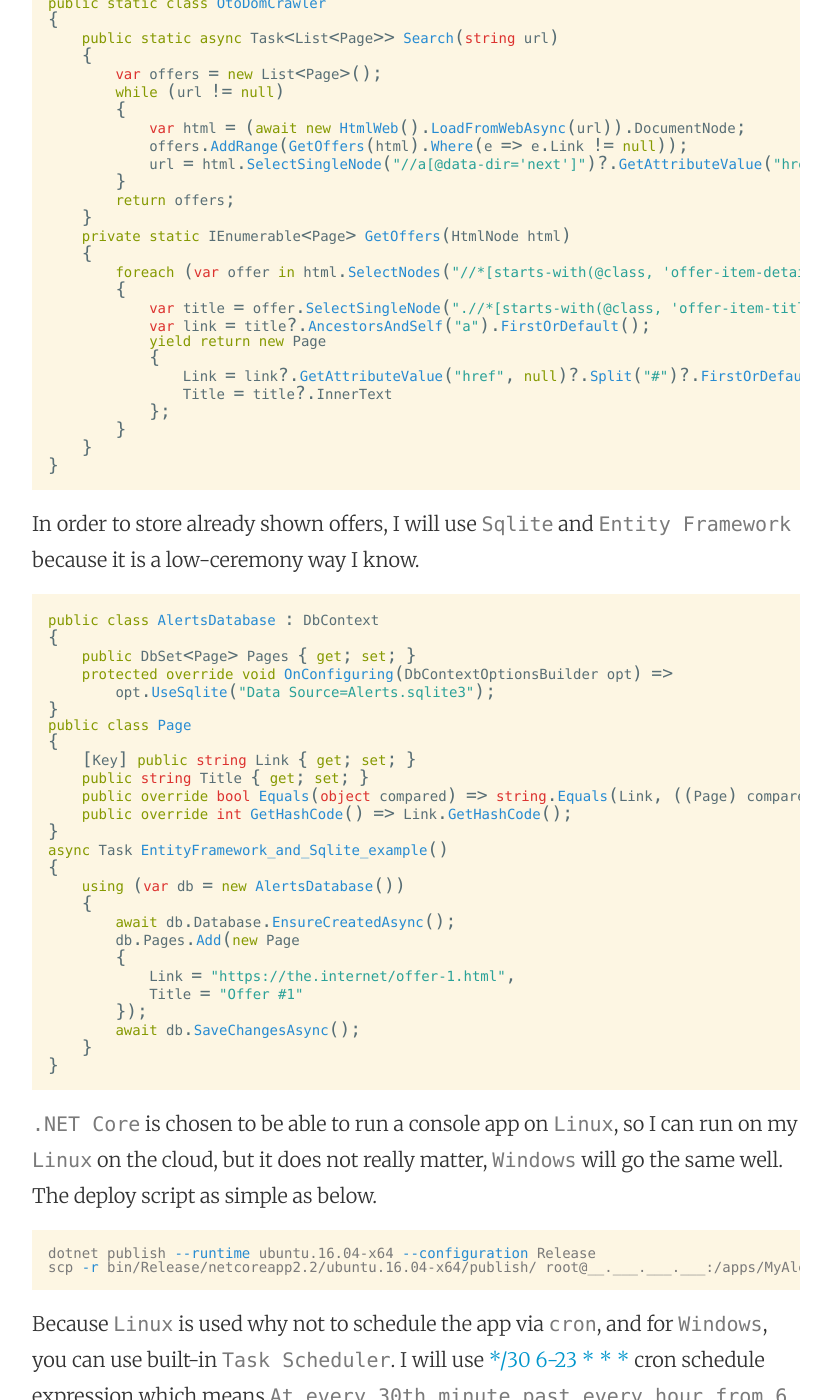
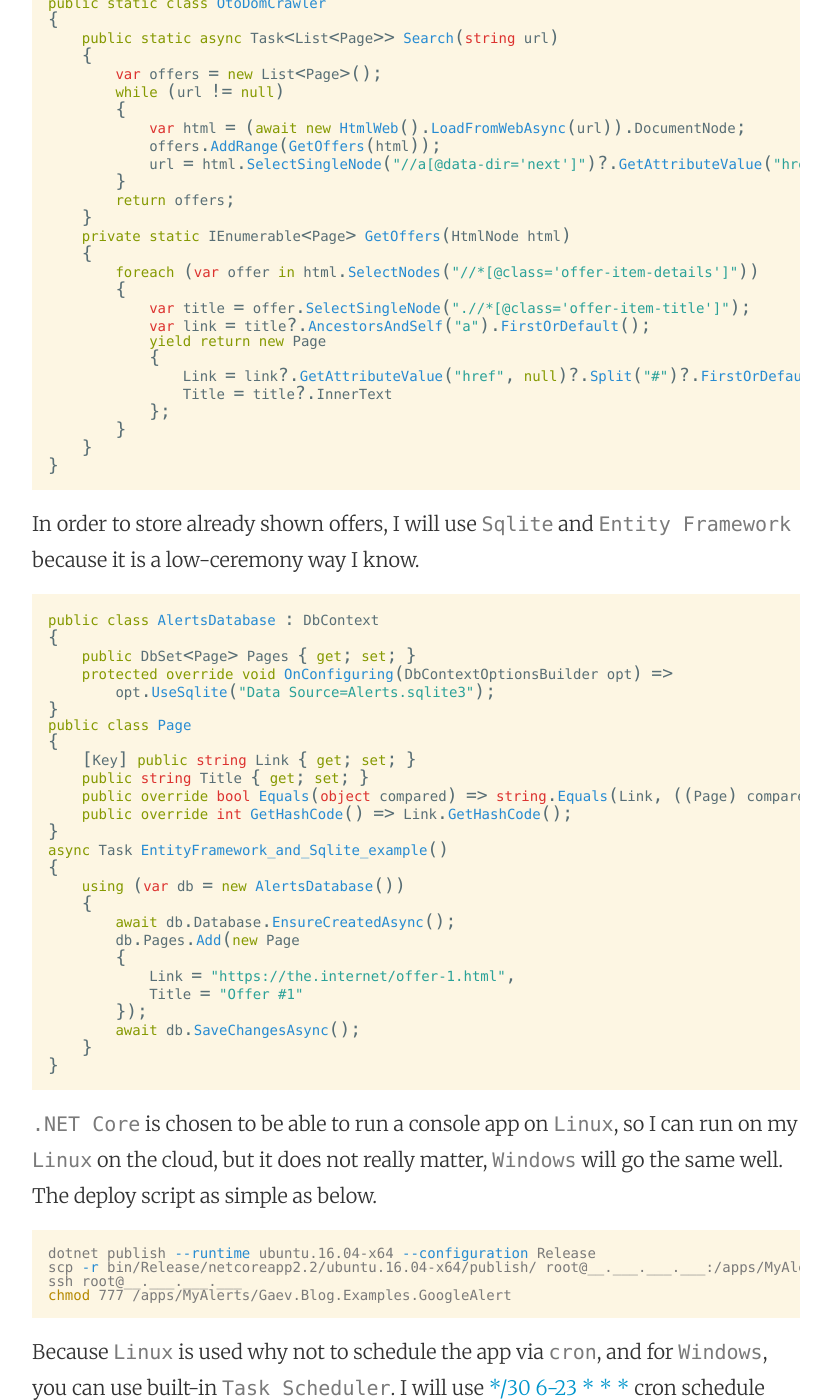
Before and after one commit to gaevoy/gaevoy.github.io, a Jekyll site: the page built from _posts/2019-02-20-your-own-google-alerts.markdown, in a window 1280 px wide and 1400 px high, scrolled down 1873 px. Shown: the whole window, without its empty margins (224-1055 px from the left). Built offline with Jekyll 4.4.1, drawn with Linux system fonts in a browser that asks for light colours; nearby versions of some CDN libraries; comment, search, counter and statistics services are not loaded.

Commit message:
100 LoC console app vs Google Alerts

````diff
--- a/_posts/2019-02-20-your-own-google-alerts.markdown
+++ b/_posts/2019-02-20-your-own-google-alerts.markdown
@@ -45,16 +45,16 @@ public static class OtoDomCrawler
         while (url != null)
         {
             var html = (await new HtmlWeb().LoadFromWebAsync(url)).DocumentNode;
-            offers.AddRange(GetOffers(html).Where(e => e.Link != null));
+            offers.AddRange(GetOffers(html));
             url = html.SelectSingleNode("//a[@data-dir='next']")?.GetAttributeValue("href", null);
         }
         return offers;
     }
     private static IEnumerable<Page> GetOffers(HtmlNode html)
     {
-        foreach (var offer in html.SelectNodes("//*[starts-with(@class, 'offer-item-details')]"))
+        foreach (var offer in html.SelectNodes("//*[@class='offer-item-details']"))
         {
-            var title = offer.SelectSingleNode(".//*[starts-with(@class, 'offer-item-title')]");
+            var title = offer.SelectSingleNode(".//*[@class='offer-item-title']");
             var link = title?.AncestorsAndSelf("a").FirstOrDefault();
             yield return new Page
             {
@@ -102,6 +102,8 @@ async Task EntityFramework_and_Sqlite_example()
 ```shell
 dotnet publish --runtime ubuntu.16.04-x64 --configuration Release
 scp -r bin/Release/netcoreapp2.2/ubuntu.16.04-x64/publish/ root@__.___.___.___:/apps/MyAlerts/
+ssh root@__.___.___.___
+chmod 777 /apps/MyAlerts/Gaev.Blog.Examples.GoogleAlert
 ```
 
 Because `Linux` is used why not to schedule the app via `cron`, and for `Windows`, you can use built-in `Task Scheduler`. I will use [\*/30 6-23 \* \* \*](https://crontab.guru/#*/30_6-23_*_*_*) cron schedule expression which means `At every 30th minute past every hour from 6 through 23`.
@@ -155,7 +157,7 @@ If you are searching for a flat, car, ticket, job, look how easy to be the first
 
 Do you want this but not a technical guy? No problem contact me ([LinkedIn](https://ua.linkedin.com/in/vladimirgayevoy), [Twitter](https://twitter.com/vgman)) and I will help.
 
-Here you can find complete example [Gaev.Blog.Examples.GoogleAlert](https://github.com/gaevoy/Gaev.Blog.Examples/tree/1.5.0/Gaev.Blog.Examples.GoogleAlert).
+Here you can find complete example [Gaev.Blog.Examples.GoogleAlert](https://github.com/gaevoy/Gaev.Blog.Examples/tree/1.5.1/Gaev.Blog.Examples.GoogleAlert).
 
 ## Pitfalls
 
````
